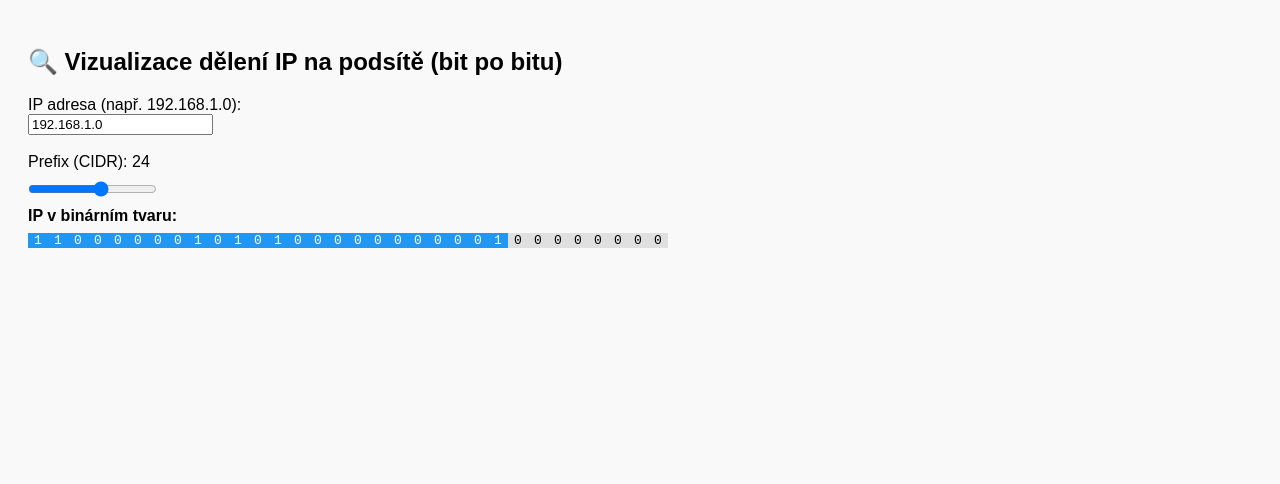
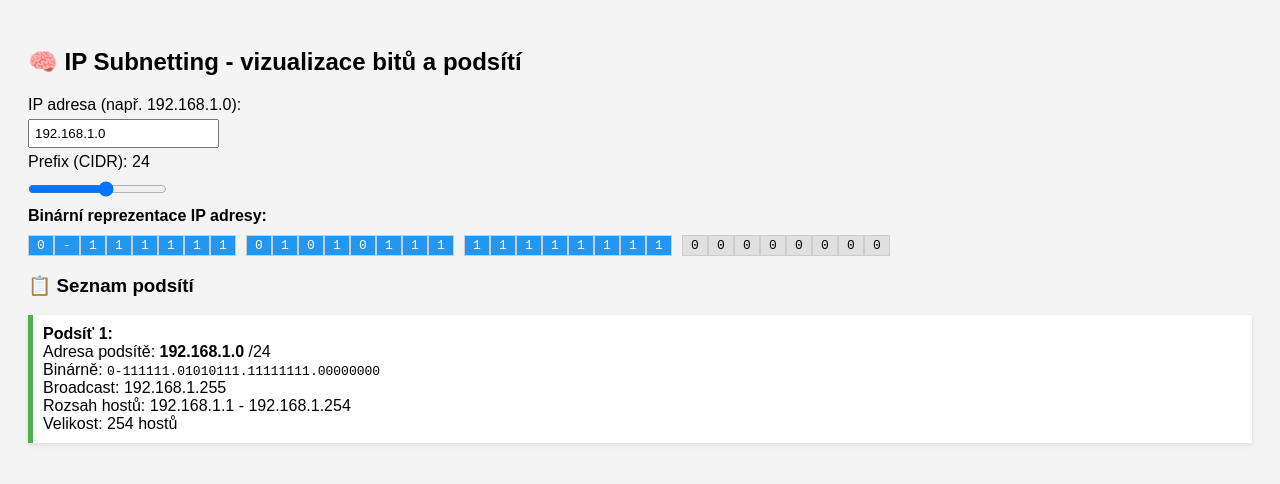
Before and after one commit to vpospichal/vpospichal.github.io, a Jekyll site: the page ip-subnetting.html, which Jekyll copies as it is, in a window 1280 px wide. Shown: the top 484 px of the page. Built offline with Jekyll 4.4.1, drawn with Linux system fonts in a browser that asks for light colours.

Commit message:
Update ip-subnetting.html
MODIFY presentation

```diff
--- a/ip-subnetting.html
+++ b/ip-subnetting.html
@@ -2,41 +2,57 @@
 <html lang="cs">
 <head>
   <meta charset="UTF-8" />
-  <title>IP Subnetting - bitová vizualizace</title>
+  <title>Vizualizace IP dělení na podsítě</title>
   <style>
-    body { font-family: sans-serif; padding: 20px; background: #f9f9f9; }
-    .bit { display: inline-block; width: 20px; text-align: center; font-family: monospace; }
+    body { font-family: sans-serif; padding: 20px; background: #f4f4f4; }
+    input, select { margin: 5px 0; padding: 5px; }
+    .bit { display: inline-block; width: 20px; text-align: center; font-family: monospace; padding: 2px; border: 1px solid #ccc; }
+    .octet-separator { margin-right: 10px; }
     .network { background: #2196f3; color: white; }
     .subnet { background: #4caf50; color: white; }
     .host { background: #e0e0e0; }
-    .label-row { margin-bottom: 5px; }
-    .ip-row { margin-bottom: 15px; }
-    .slider { margin: 10px 0; }
+    .subnet-box {
+      background: white;
+      margin: 10px 0;
+      padding: 10px;
+      border-left: 5px solid #4caf50;
+      box-shadow: 0 2px 5px rgba(0,0,0,0.1);
+    }
+    .ip-binary { font-family: monospace; }
   </style>
 </head>
 <body>
-  <h2>🔍 Vizualizace dělení IP na podsítě (bit po bitu)</h2>
+  <h2>🧠 IP Subnetting - vizualizace bitů a podsítí</h2>
 
   <label>IP adresa (např. 192.168.1.0):</label><br/>
-  <input type="text" id="ipInput" value="192.168.1.0"/><br/><br/>
+  <input type="text" id="ipInput" value="192.168.1.0"/><br/>
 
   <label>Prefix (CIDR): <span id="prefixLabel">24</span></label><br/>
-  <input type="range" min="16" max="30" value="24" id="prefixSlider" class="slider"/><br/>
+  <input type="range" min="16" max="30" value="24" id="prefixSlider"/><br/>
 
-  <div class="label-row"><strong>IP v binárním tvaru:</strong></div>
-  <div id="bitDisplay" class="ip-row"></div>
+  <div><strong>Binární reprezentace IP adresy:</strong></div>
+  <div id="bitDisplay" style="margin: 10px 0;"></div>
+
+  <h3>📋 Seznam podsítí</h3>
+  <div id="subnetList"></div>
 
   <script>
     const ipInput = document.getElementById("ipInput");
     const slider = document.getElementById("prefixSlider");
     const prefixLabel = document.getElementById("prefixLabel");
     const bitDisplay = document.getElementById("bitDisplay");
+    const subnetList = document.getElementById("subnetList");
 
-    function ipToBinary(ip) {
-      return ip.split('.').map(octet => {
-        let bin = parseInt(octet).toString(2);
-        return bin.padStart(8, '0');
-      }).join('');
+    function ipToInt(ip) {
+      return ip.split('.').reduce((acc, val) => (acc << 8) + parseInt(val), 0);
+    }
+
+    function intToIp(int) {
+      return [(int >>> 24), (int >>> 16 & 255), (int >>> 8 & 255), (int & 255)].join('.');
+    }
+
+    function intToBin(int) {
+      return int.toString(2).padStart(32, '0');
     }
 
     function updateBits() {
@@ -44,14 +60,14 @@
       const prefix = parseInt(slider.value);
       prefixLabel.textContent = prefix;
 
-      const bin = ipToBinary(ip);
+      const baseIpInt = ipToInt(ip);
+      const bin = intToBin(baseIpInt);
       bitDisplay.innerHTML = '';
 
       for (let i = 0; i < 32; i++) {
-        const bit = bin[i] || '0';
         const span = document.createElement('span');
         span.className = 'bit';
-
+        const bit = bin[i];
         if (i < prefix) {
           span.classList.add(i < 24 ? 'network' : 'subnet');
         } else {
@@ -60,13 +76,47 @@
 
         span.textContent = bit;
         bitDisplay.appendChild(span);
+
+        if ((i + 1) % 8 === 0 && i < 31) {
+          const spacer = document.createElement('span');
+          spacer.className = 'octet-separator';
+          bitDisplay.appendChild(spacer);
+        }
+      }
+
+      generateSubnets(baseIpInt, prefix);
+    }
+
+    function generateSubnets(baseIpInt, prefix) {
+      subnetList.innerHTML = '';
+
+      const newBits = prefix - 24; // kolik bitů je přidáno pro podsítě
+      const subnetSize = Math.pow(2, 32 - prefix);
+      const subnetCount = Math.pow(2, prefix > 24 ? prefix - 24 : 0);
+
+      for (let i = 0; i < subnetCount; i++) {
+        const subnetBase = baseIpInt + i * subnetSize;
+        const broadcast = subnetBase + subnetSize - 1;
+        const firstHost = subnetSize > 2 ? subnetBase + 1 : subnetBase;
+        const lastHost = subnetSize > 2 ? broadcast - 1 : broadcast;
+
+        const div = document.createElement('div');
+        div.className = 'subnet-box';
+        div.innerHTML = `
+          <strong>Podsíť ${i + 1}:</strong><br/>
+          Adresa podsítě: <strong>${intToIp(subnetBase)}</strong> /${prefix}<br/>
+          Binárně: <span class="ip-binary">${intToBin(subnetBase).match(/.{1,8}/g).join('.')}</span><br/>
+          Broadcast: ${intToIp(broadcast)}<br/>
+          Rozsah hostů: ${intToIp(firstHost)} - ${intToIp(lastHost)}<br/>
+          Velikost: ${subnetSize - 2} hostů
+        `;
+        subnetList.appendChild(div);
       }
     }
 
     ipInput.addEventListener("input", updateBits);
     slider.addEventListener("input", updateBits);
-
-    updateBits(); // Inicializace
+    updateBits();
   </script>
 </body>
 </html>
```
